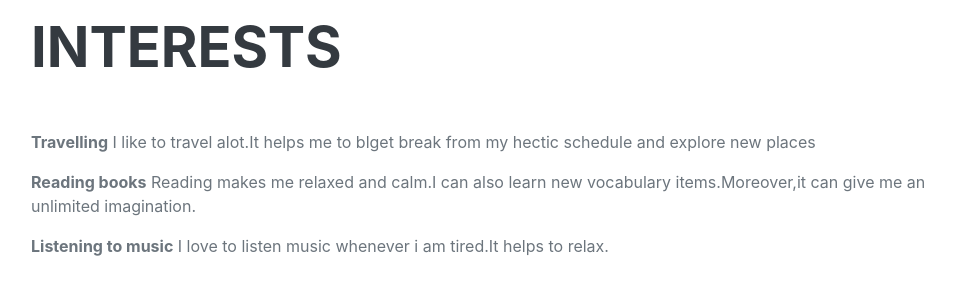
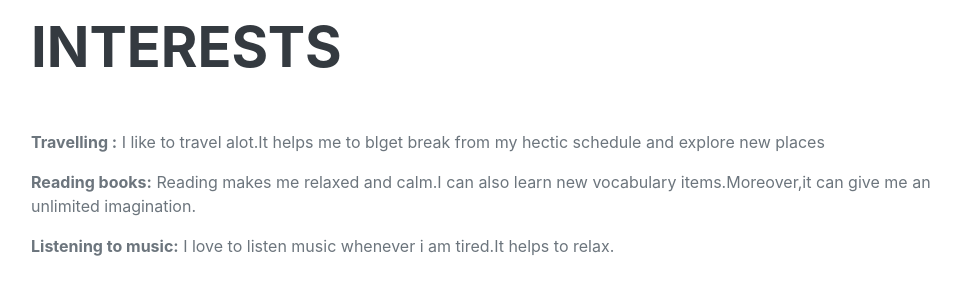
Before and after one commit to rishunauty/rishunauty.github.io, a plain HTML site: page index.html in a window 1280 px wide. Shown: the part 2660-2966 px from the top of the page, without its empty margins (289-1262 px from the left). Drawn offline with nearby package versions, Linux system fonts and the light colour scheme; a web font is replaced by a local one.

Commit message:
Update index.html

```diff
--- a/index.html
+++ b/index.html
@@ -141,9 +141,9 @@ H.S.B.M.J.GIRLS INTER COLLEGE ,ViKAS NAGAR,DEHRADUN,UTTARAKHAND
             <section class="resume-section" id="interests">
                 <div class="resume-section-content">
                     <h2 class="mb-5">Interests</h2>
-                    <p><b>Travelling</b> I like to travel alot.It helps me to blget break from my hectic schedule and explore new places</p>
-                    <p><b>Reading books</b> Reading makes me relaxed and calm.I can also learn new vocabulary items.Moreover,it can give me an unlimited imagination.</p>
-                    <p><b>Listening to music</b> I love to listen music whenever i am tired.It helps to relax.</p>
+                    <p><b>Travelling :</b> I like to travel alot.It helps me to blget break from my hectic schedule and explore new places</p>
+                    <p><b>Reading books:</b> Reading makes me relaxed and calm.I can also learn new vocabulary items.Moreover,it can give me an unlimited imagination.</p>
+                    <p><b>Listening to music:</b> I love to listen music whenever i am tired.It helps to relax.</p>
                 </div>
             </section>
             <hr class="m-0" />
```
